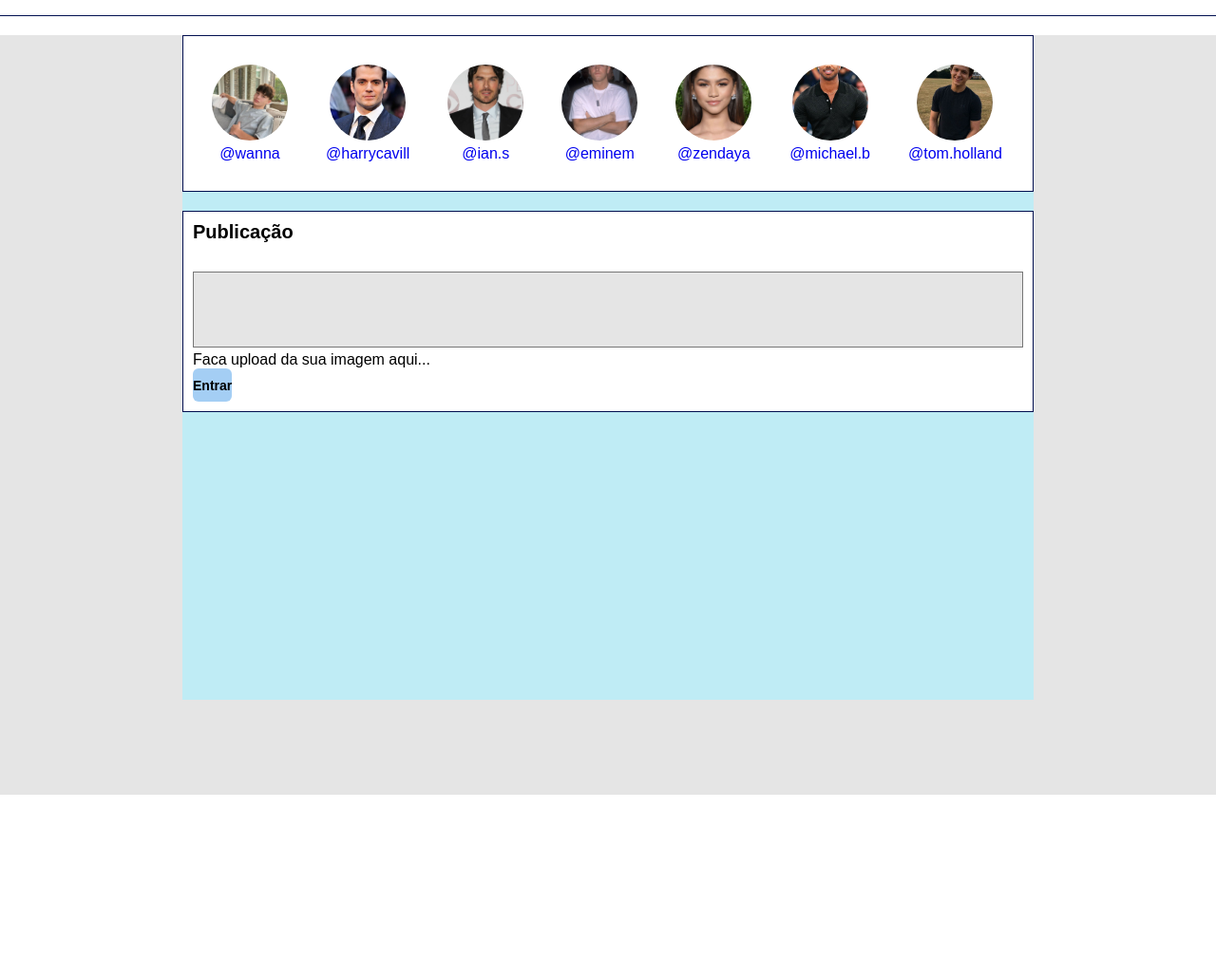
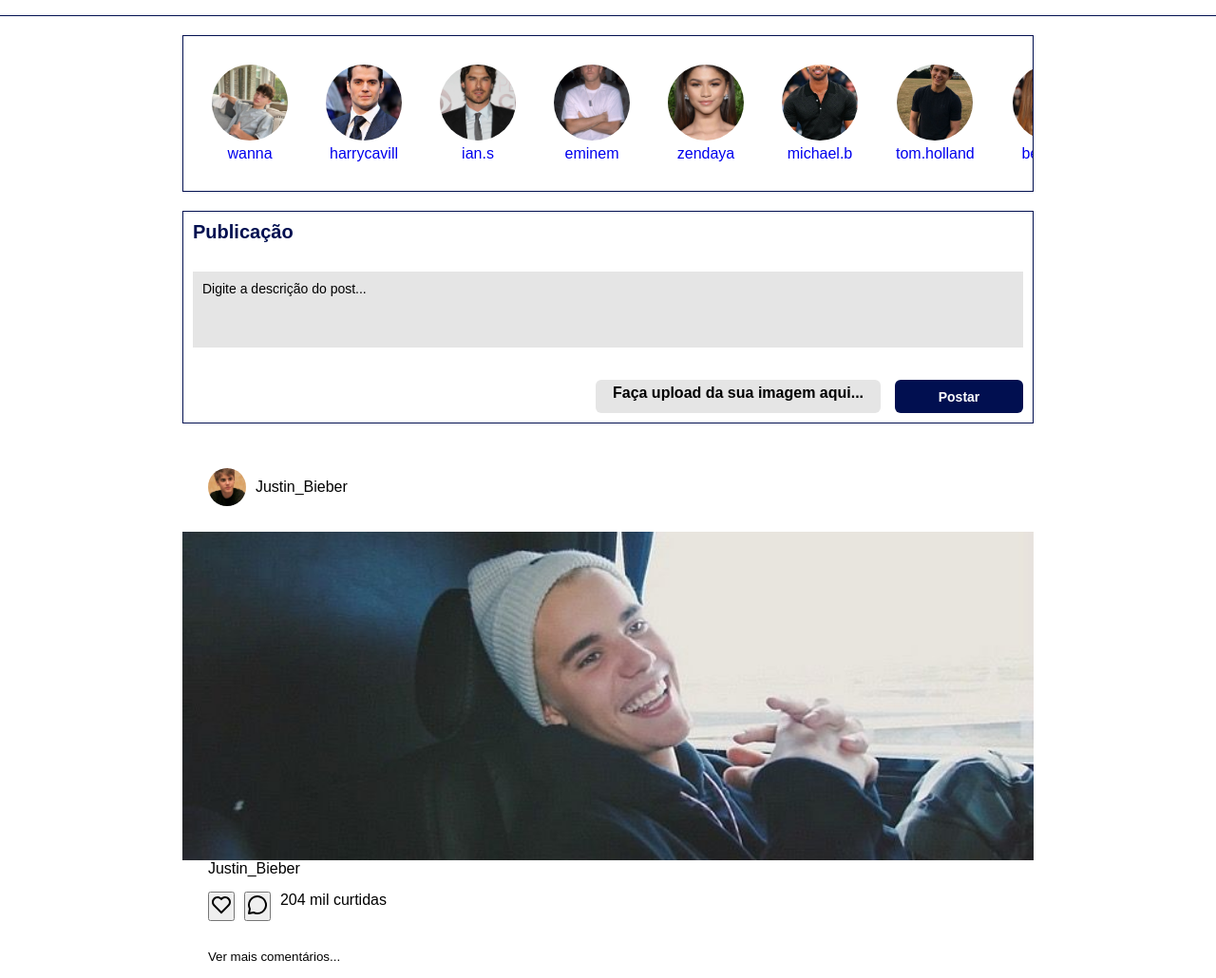
Before and after one commit to Stephanilima95/25_DevConnect_T, a plain HTML site: page static_devconnect/pages/feed.html in a window 1280 px wide. Shown: the part 63-1093 px from the top of the page at 95% size. Before the commit the page ends 900 px from the top, so only its background shows below. Drawn offline with Linux system fonts and the light colour scheme; a web font is replaced by a local one.

Commit message:
terminei a tela feed

```diff
--- a/static_devconnect/pages/feed.html
+++ b/static_devconnect/pages/feed.html
@@ -38,7 +38,7 @@
                 </a>
 
                 <a href="#">
-            <img id="foto-perfil" src="../images/transferir (1).jpg" alt="Foto de perfil">
+                    <img class="foto-perfil" src="../images/transferir (1).jpg" alt="Foto de perfil">
                 </a>
             </div>
         </nav>
@@ -50,58 +50,60 @@
             <section id="storys" class="estilo-formulario">
                 <article class="card-story">
                     <a href="#">
-               <img src="../images/Jaden Walton _ Fotos de atores famosos, Família walton, Futuro namorado.jpg" alt="foto-perfil">
-               <span>@wanna</span>
+                        <img src="../images/Jaden Walton _ Fotos de atores famosos, Família walton, Futuro namorado.jpg"
+                            alt="foto-perfil">
+                        wanna
                     </a>
 
                     <a href="#">
-               <img src="../images/20 Little Known Facts About The Witcher's Henry Cavill.jpg" alt="foto-perfil">
-               <span>@harrycavill</span>
+                        <img src="../images/20 Little Known Facts About The Witcher's Henry Cavill.jpg"
+                            alt="foto-perfil">
+                        harrycavill
                     </a>
 
                     <a href="#">
                         <img src="../images/7dc31a10-a707-43f2-84a5-528fa9d4b96b.jpg" alt="foto-perfil">
-               <span>@ian.s</span>
+                        ian.s
                     </a>
 
                     <a href="#">
                         <img src="../images/884a9774-87dd-4afb-b849-56b7230993b9.jpg" alt="foto-perfil">
-               <span>@eminem</span>
+                        eminem
                     </a>
 
                     <a href="#">
                         <img src="../images/fckym.jpg" alt="foto-perfil">
-               <span>@zendaya</span>
+                        zendaya
                     </a>
 
                     <a href="#">
                         <img src="../images/8d5e0fba-3cdd-4530-a1a7-a5ed0483e2a9.jpg" alt="foto-perfil">
-               <span>@michael.b</span>
+                        michael.b
                     </a>
 
                     <a href="#">
                         <img src="../images/yiycemmm.jpg" alt="foto-perfil">
-               <span>@tom.holland</span>
+                        tom.holland
                     </a>
 
                     <a href="#">
                         <img src="../images/dd79df14-4e10-4854-b6c7-a66f7b4cfcbc.jpg" alt="foto-perfil">
-               <span>@beyonce</span>
+                        beyonce
                     </a>
 
                     <a href="#">
                         <img src="../images/Jacob Elordi.jpg" alt="foto-perfil">
-               <span>@jacob.elord</span>
+                        jacob.elord
                     </a>
 
                     <a href="#">
                         <img src="../images/Dylan O'Brien _ POPSUGAR Entertainment.jpg" alt="foto-perfil">
-               <span>@dylan.obrian</span>
+                        dylan.obrian
                     </a>
 
                     <a href="#">
                         <img src="../images/Malachi Barton.jpg" alt="foto-perfil">
-               <span>@malachi.barton</span>
+                        malachi.barton
                     </a>
 
 
@@ -114,15 +116,50 @@
                 <h2>Publicação</h2>
 
                 <form action="">
-        <textarea name="" id=""></textarea>
+                    <textarea name="" id="" placeholder="Digite a descrição do post..."></textarea>
 
-    <div>
-        <label for="campo-upload" id="texto-upload">Faca upload da sua imagem aqui...</label>
+                    <footer>
+                        <label for="campo-upload" id="texto-upload">Faça upload da sua imagem aqui...</label>
                         <input type="file" name="" id="campo-upload">
+                        <button type="submit" class="formulario-botao-azul">Postar</button>
+                    </footer>
+            </section>
+
+            <section id="publicacoes">
+                <article class="card-publi">
+                    <header>
+                        <a href="#">
+                            <img class="foto-perfil" src="../images/transferir (1).jpg" alt="Foto de perfil">
+                            Justin_Bieber
+                        </a>
+                    </header>
+
+                    <figure>
+                        <img class="imagem-publicacao" src="../images/68200b56-6f05-48a5-a358-fe4bd6e140c4.jpg" alt="">
+
+                        <figcaption class="descricao-publicacao">
+                            Justin_Bieber
+                            <p></p>
+                        </figcaption>
+
+                        <div class="interacoes-publicacoes">
+                            <button>
+                                <img src="../images/icone-coracao-preto.svg" alt="">
+                            </button>
+                            <button>
+                                <img src="../images/icone-comentario-preto.svg" alt="">
+                            </button>
+                            <span>204 mil curtidas</span>
                         </div>
-     <button type="submit" class="formulario-botao-azul">Entrar</button>
 
+                    </figure>
+
+                    <button>Ver mais comentários...</button>
+
+                </article>
             </section>
+
+            </form>
 
         </div>
     </main>
--- a/static_devconnect/style/feed.css
+++ b/static_devconnect/style/feed.css
@@ -1,24 +1,21 @@
-main{
-background-color: #E5E5E5;
+main {
     min-height: 100vh;
     width: 100%;
-
     display: flex;
     justify-content: center;
     margin-top: 20px;
 }
 
-.container-flex-publi{
-    background-color: #BFECF5;
+.container-flex-publi {
     width: 70%;
     max-width: 900px;
-    height: 700px;
+    /*height: 700px;*/
     display: flex;
     flex-direction: column;
     gap: 20px;
 }
 
-#storys{
+#storys {
     /* background-color: #A4CEF4;*/
     width: 100%;
     display: flex;
@@ -28,18 +25,18 @@ margin-top: 20px;
     overflow: scroll;
 }
 
-#storys::-webkit-scrollbar{
+#storys::-webkit-scrollbar {
     width: 0;
 }
 
-.card-story{
+.card-story {
     /* width: 100%;
     max-width: 100px;
     background-color: rgb(164, 220, 255);*/
     display: flex;
 }
 
-.card-story > a{
+.card-story>a {
     background-color: #FFFFFF;
     display: flex;
     flex-direction: column;
@@ -50,7 +47,7 @@ margin-top: 20px;
     text-decoration: none;
 }
 
-.card-story > a > img{
+.card-story>a>img {
     border-radius: 50%;
     width: 80px;
     height: 80px;
@@ -58,15 +55,15 @@ margin-top: 20px;
     object-position: center;
 }
 
-.card-story> a > span >{
-
-    color: var(#000000);
+.card-story>a>span>a {
+    color: var(--cor-azul-escuro);
     font-size: var(--tamanho-fonte-sm);
-    text-transform:lowercase ;
+    text-transform: lowercase;
+    background-color: #000000;
 }
 
 /* secao criar publi*/
-#cadastro-publi{
+#cadastro-publi {
     display: flex;
     flex-direction: column;
     gap: 30px;
@@ -74,18 +71,132 @@ margin-top: 20px;
 
 }
 
-#cadastro-publi > h2{
+#cadastro-publi>h2 {
     font-size: var(--tamanho-fonte-lg);
-color: var(--cor-#010F50);
+    color: var(--cor-azul-escuro);
     font-weight: 800;
 }
 
-#cadastro-publi > form >textarea{
-    width: 100%;
-    height: 80px;
+#cadastro-publi>form>textarea {
+    width: 100% !important;
+    height: 80px !important;
     background-color: #E5E5E5;
     resize: none;
     padding: 10px;
     color: #010F50;
     font-size: var(--tamanho-fonte-sm);
+    border: var(--cor-preto);
 }
+
+#cadastro-publi>form>textarea::placeholder {
+    color: var(--cor-preto);
+}
+
+#cadastro-publi>form>footer {
+    background-color: var(--cor-branco);
+    display: flex;
+    justify-content: flex-end;
+    align-items: center;
+    gap: 15px;
+    flex-wrap: wrap;
+    margin-top: 30px;
+}
+
+.formulario-botao-azul {
+    width: 100%;
+    max-width: 135px;
+}
+
+/* secao publicacoes */
+#publicacoes {
+    width: 100%;
+    /* height: 600px; */
+}
+
+.card-publi {
+    width: 100%;
+    /*height: 450px;*/
+    background-color: white;
+}
+
+.card-publi>header {
+    /*height: 80px;*/
+    display: flex;
+    align-items: center;
+    padding: 3%;
+}
+
+.card-publi>header>a {
+    display: flex;
+    align-items: center;
+    gap: 10px;
+    color: #000000;
+    text-decoration: none;
+    font-weight: 500;
+}
+
+.card-publi>figure {
+    width: 100%;
+    display: flex;
+    flex-direction: column;
+}
+
+.imagem-publicacao {
+    object-fit: cover;
+    object-position: center;
+    width: 100%;
+    height: 346px;
+}
+
+.descricao-publicacao {
+    display: flex;
+    align-items: center;
+    gap: 5px;
+    font-size: var(--tamanho-fonte-md);
+    font-weight: 500;
+    margin: 0 3%;
+}
+
+.descricao-publicacao>p {
+    font-size: var(--tamanho-fonte-sm);
+    font-weight: 400;
+    flex-wrap: wrap;
+}
+
+.interacoes-publicacoes {
+    width: 300px;
+    display: flex;
+    /* justify-content: space-between;*/
+    gap: 10px;
+    flex-wrap: wrap;
+    order: 2;
+    margin: 15px 3%;
+
+}
+
+.interacoes-publicacao>button {
+    border: none;
+    background-color: transparent;
+    cursor: pointer;
+     background-color: transparent;
+    border: none;
+
+}
+
+.interacoes-publicacao>span {
+    font-size: var(--tamanho-fonte-sm);
+    font-weight: 500;
+    color: #000000;
+}
+
+.card-publi>button{
+    margin: 15px 3%;
+    background-color: transparent;
+    border: none;
+
+    font-family: var(--tamanho-fonte-sm);
+    font-weight: 400;
+    color: #000000;
+
+    cursor: pointer;
+}
--- a/static_devconnect/style/global.css
+++ b/static_devconnect/style/global.css
@@ -23,6 +23,7 @@
     padding: 0;
     margin: 0;
     box-sizing: border-box;
+    outline: var(--cor-azul);
 }
 
 body{
@@ -50,26 +51,39 @@ input{
 }
 
 .formulario-botao-azul{
-    background-color: var(--cor-azul);
+    background-color: var(--cor-azul-escuro);
     border-radius: var(--borda-arredondada);
     border: none;
     height: 35px;
-    color: var(--cor-preto);
+    color: var(--cor-branco);
     font-size: var(--tamanho-fonte-sm);
     font-weight: 600;
+}
+
+#campo-upload{
+    display: none;
 }
 
 input[type="file"] {
     display: none;
 }
 
-.botao-upload {
-    display: flex;
-    justify-content: center;
-    padding: 10px 20px;
+#texto-upload{
+    background-color: #A4CEF4;
+    display: inline-block;
+    width: 100%;
+    max-width: 300px;
+    min-height: 35px;
+    padding: 5px;
     background: var(--cor-cinza);
+    color: var(--cor-preto);
+    font-weight: 600;
+    border-radius: var(--borda-arredondada);
+    color: var(--cor-preto);
     cursor: pointer;
     transition: background 0.3s ease;
+    text-align: center;
+
 }
 
 /*cabeçalho*/
@@ -110,7 +124,7 @@ input[type="file"] {
     align-items: center;
 }
 
-#foto-perfil{
+.foto-perfil{
     width: 40px;
     height: 40px;
     object-fit: cover;
```
Also changed, not shown: static_devconnect/images/68200b56-6f05-48a5-a358-fe4bd6e140c4.jpg (added). Lines whose indentation alone changed are shown as unchanged.
